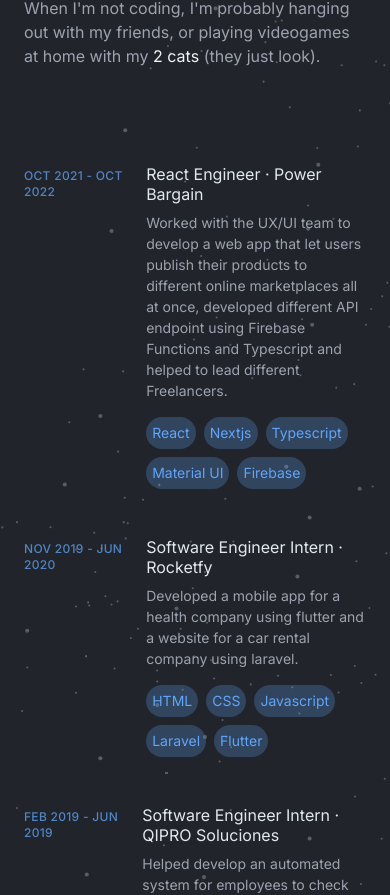
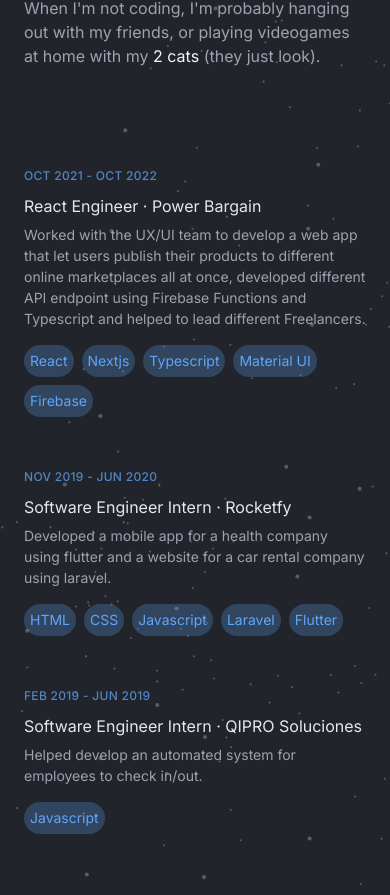
Before and after one commit to lmhmDev/my-portfolio, a Next.js app: page / in a window 390 px wide. Shown: the part 828-1723 px from the top of the page. Built offline with nearby package versions, Linux system fonts and the light colour scheme.

Commit message:
job card mobile responsive

```diff
--- a/src/components/job-card.tsx
+++ b/src/components/job-card.tsx
@@ -7,11 +7,11 @@ interface Props {
 
 const JobCard = ({ job }: Props) => {
     return (
-        <article className='mb-12 flex w-full gap-2 rounded-sm'>
-            <p className='mt-1 min-w-[25%] text-xs font-medium uppercase tracking-wide text-blue-400 opacity-75'>
+        <article className='mb-12 flex flex-col lg:flex-row w-full gap-2 rounded-sm'>
+            <p className='mb-1 lg:mb-0 mt-1 min-w-[25%] text-xs font-medium uppercase tracking-wide text-blue-400 opacity-75'>
                 {job.date}
             </p>
-            <div className='w-[75%]'>
+            <div className='lg:w-[75%]'>
                 <p className='leading-tight text-slate-200'>
                     {job.position} · {job.company}
                 </p>
```
